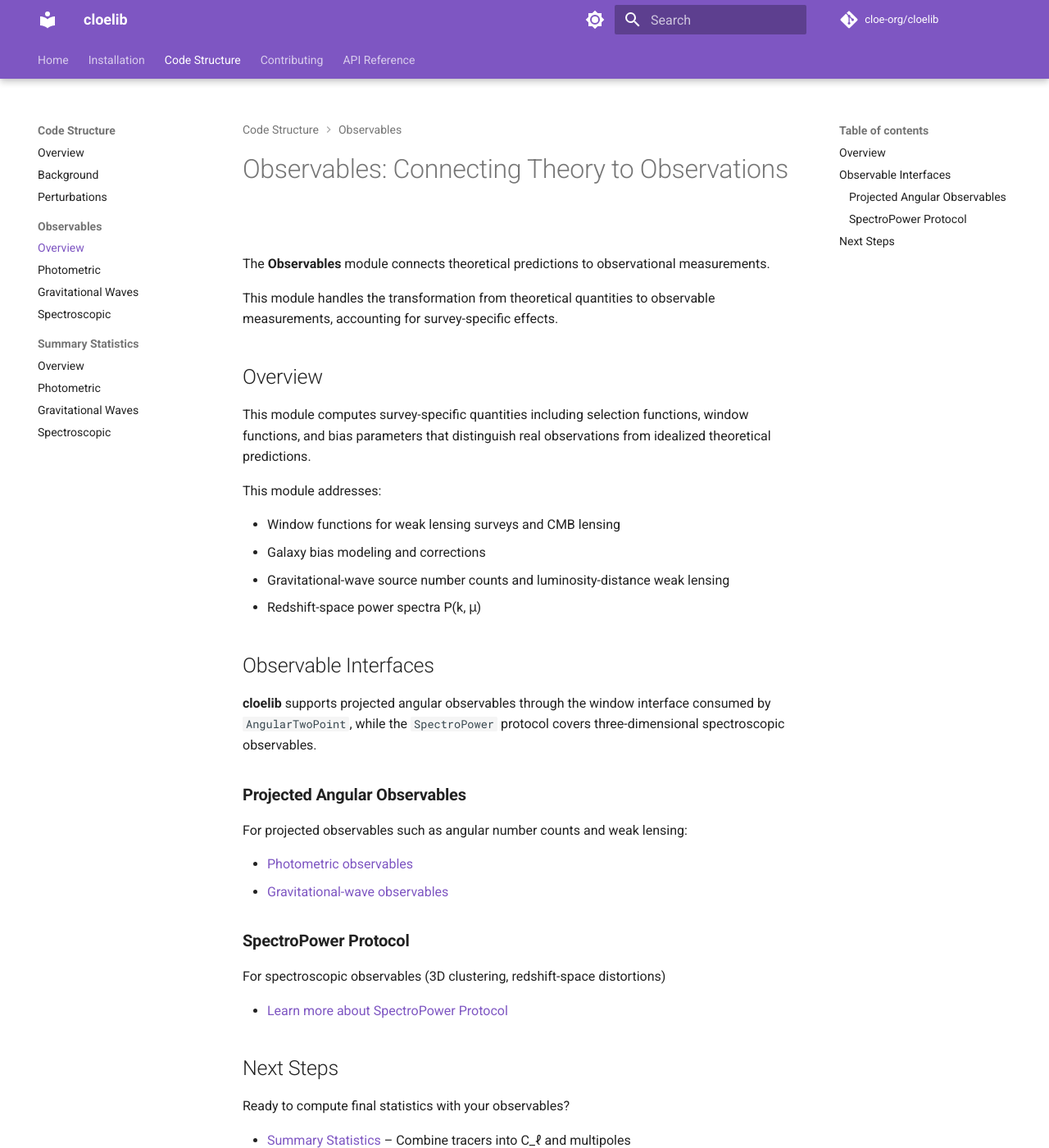
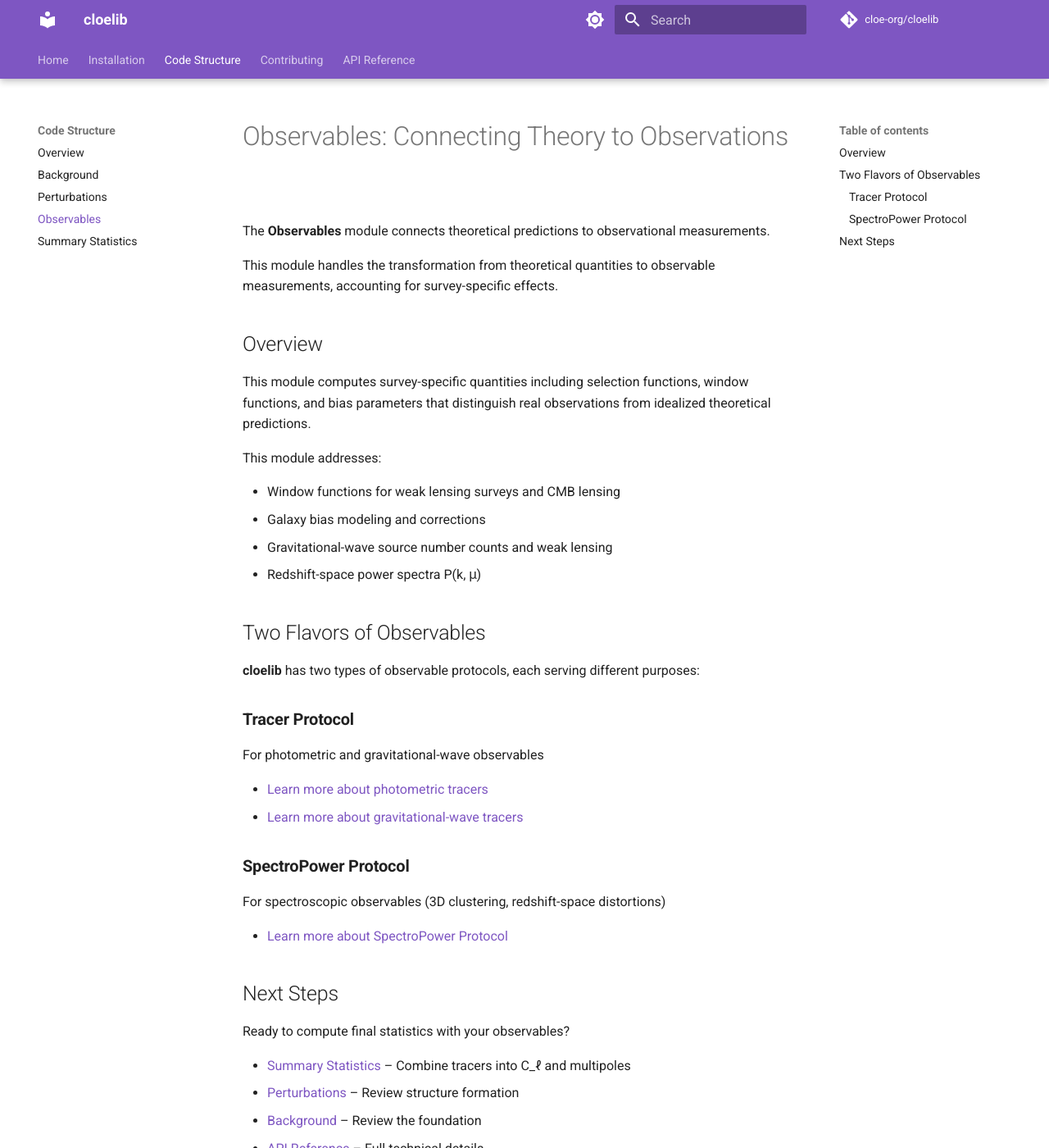
Before and after one commit to cloe-org/cloelib, an MkDocs documentation site: the page built from docs/code_structure/observables/index.md, in a window 1280 px wide and 1400 px high. Shown: the whole window at 82% size. Built offline with MkDocs 1.6.1 and Material for MkDocs 9.7.7, drawn with Linux system fonts in a browser that asks for light colours; comment, search, counter and statistics services are not loaded; the version menu is left out; some of the changed text lies outside the part shown.

Commit message:
remove unnecessary doc changes

```diff
--- a/docs/code_structure/observables/index.md
+++ b/docs/code_structure/observables/index.md
@@ -12,21 +12,19 @@ This module addresses:
 
 - Window functions for weak lensing surveys and CMB lensing
 - Galaxy bias modeling and corrections
-- Gravitational-wave source number counts and luminosity-distance weak lensing
+- Gravitational-wave source number counts and weak lensing
 - Redshift-space power spectra P(k, μ)
 
-## Observable Interfaces
+## Two Flavors of Observables
 
-**cloelib** supports projected angular observables through the window interface
-consumed by `AngularTwoPoint`, while the `SpectroPower` protocol covers
-three-dimensional spectroscopic observables.
+**cloelib** has two types of observable protocols, each serving different purposes:
 
-### **Projected Angular Observables**
+### **Tracer Protocol**
 
-For projected observables such as angular number counts and weak lensing:
+For photometric and gravitational-wave observables
 
-- [Photometric observables](photo.md)
-- [Gravitational-wave observables](gw.md)
+- [Learn more about photometric tracers](photo.md)
+- [Learn more about gravitational-wave tracers](gw.md)
 
 ### **SpectroPower Protocol**
 
--- a/mkdocs.yml
+++ b/mkdocs.yml
@@ -113,16 +113,8 @@ nav:
       - Overview: code_structure/index.md
       - Background: code_structure/background.md
       - Perturbations: code_structure/perturbations.md
-      - Observables:
-          - Overview: code_structure/observables/index.md
-          - Photometric: code_structure/observables/photo.md
-          - Gravitational Waves: code_structure/observables/gw.md
-          - Spectroscopic: code_structure/observables/spectro.md
-      - Summary Statistics:
-          - Overview: code_structure/summary_statistics/index.md
-          - Photometric: code_structure/summary_statistics/photo.md
-          - Gravitational Waves: code_structure/summary_statistics/gw.md
-          - Spectroscopic: code_structure/summary_statistics/spectro.md
+      - Observables: code_structure/observables/index.md
+      - Summary Statistics: code_structure/summary_statistics/index.md
   - Contributing: contributing.md
   - API Reference: api.md
 
```
Also changed, not shown: docs/code_structure/observables/photo.md (+5 -13 lines), docs/code_structure/summary_statistics/index.md (+2 -1 lines), docs/code_structure/summary_statistics/photo.md (+1 -3 lines).
